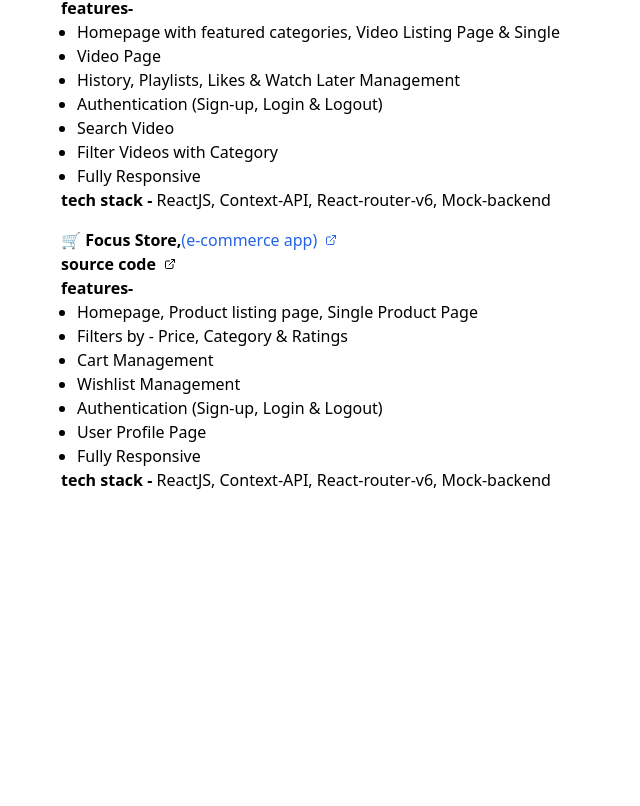
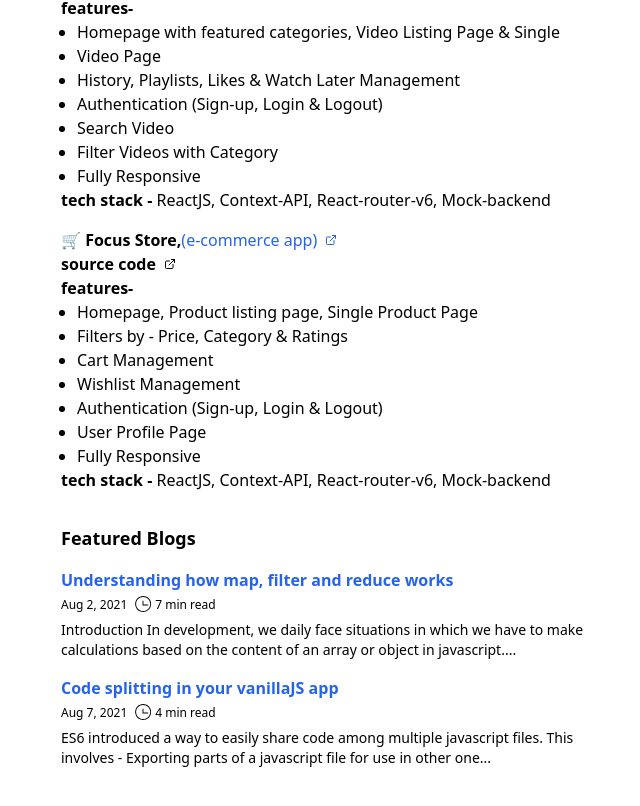
Before and after one commit to SK02K1/portfolio, a Next.js app: page / in a window 1280 px wide. Shown: the part 624-1430 px from the top of the page, without its empty margins (307-947 px from the left). Before the commit the page ends 1180 px from the top, so only its background shows below. Built offline with nearby package versions, Linux system fonts and the light colour scheme.

Commit message:
add: featured blogs listing

```diff
--- /dev/null
+++ b/components/blog-card/index.tsx
@@ -0,0 +1,33 @@
+import { TfiTime } from 'react-icons/tfi';
+
+import { Blog } from 'types';
+
+type Props = {
+  blog: Blog;
+};
+
+export const BlogCard = ({ blog }: Props) => {
+  const { title, publishedOn, duration, introduction, source } = blog;
+
+  const iconStyles = {
+    display: 'inline-block',
+    fontSize: '1rem',
+    margin: '0 0.25rem 0.25rem 0.5rem',
+  };
+
+  return (
+    <div className='mb-4'>
+      <a className='font-semibold text-blue-600' href={source}>
+        {title}
+      </a>
+      <div className='text-xs font-medium py-1'>
+        <span>{publishedOn}</span>
+        <span>
+          <TfiTime style={iconStyles} />
+          {duration} read
+        </span>
+      </div>
+      <p className='text-sm'>{introduction}</p>
+    </div>
+  );
+};
--- a/components/index.ts
+++ b/components/index.ts
@@ -3,3 +3,4 @@
 export { Section } from './section';
 export { ProjectCard } from './project-card';
 export { ExternalLink } from './external-link';
+export { BlogCard } from './blog-card';
--- /dev/null
+++ b/data/blogs/index.json
@@ -0,0 +1,28 @@
+{
+  "blogs": [
+    {
+      "id": "1",
+      "title": "Understanding how map, filter and reduce works",
+      "publishedOn": "Aug 2, 2021",
+      "duration": "7 min",
+      "introduction": "Introduction In development, we daily face situations in which we have to make calculations based on the content of an array or object in javascript....",
+      "source": "https://sourabhkheraliya.hashnode.dev/understanding-how-map-filter-and-reduce-works"
+    },
+    {
+      "id": "2",
+      "title": "Code splitting in your vanillaJS app",
+      "publishedOn": "Aug 7, 2021",
+      "duration": "4 min",
+      "introduction": "ES6 introduced a way to easily share code among multiple javascript files. This involves - Exporting parts of a javascript file for use in other one...",
+      "source": "https://sourabhkheraliya.hashnode.dev/code-splitting-in-your-vanillajs-app"
+    },
+    {
+      "id": "3",
+      "title": "Event Delegation in JS",
+      "publishedOn": "May 14, 2022",
+      "duration": "7 min",
+      "introduction": "Introduction Event delegation is a technique for handling events in javascript. In this technique instead of applying event listeners to the...",
+      "source": "https://sourabhkheraliya.hashnode.dev/event-delegation-in-js"
+    }
+  ]
+}
--- /dev/null
+++ b/lib/blog.ts
@@ -0,0 +1,4 @@
+export const getFeaturedBlogs = async () => {
+  const data = await import('data/blogs/index.json');
+  return data.blogs.slice(0, 2);
+};
--- a/lib/index.ts
+++ b/lib/index.ts
@@ -1 +1,2 @@
 export * from './project';
+export * from './blog';
--- a/pages/index.tsx
+++ b/pages/index.tsx
@@ -1,16 +1,22 @@
 import Head from 'next/head';
 import type { NextPage } from 'next';
-import { getFeaturedProjects } from 'lib';
-import { ProjectCard } from 'components';
-import { Project } from 'types';
+
+import { getFeaturedBlogs, getFeaturedProjects } from 'lib';
+import { BlogCard, ProjectCard } from 'components';
+import { Blog, Project } from 'types';
 
 type Props = {
   featuredProjects: Project[];
+  featuredBlogs: Blog[];
 };
 
-const Home: NextPage<Props> = ({ featuredProjects }: Props) => {
+const Home: NextPage<Props> = ({ featuredProjects, featuredBlogs }: Props) => {
   const featuredProjectsListing = featuredProjects.map((project) => (
     <ProjectCard key={project.id} project={project} />
+  ));
+
+  const featuredBlogsListing = featuredBlogs.map((blog) => (
+    <BlogCard key={blog.id} blog={blog} />
   ));
 
   return (
@@ -29,6 +35,8 @@
       <main>
         <h2 className='text-lg font-semibold py-4'>Featured Projects</h2>
         {featuredProjectsListing}
+        <h2 className='text-lg font-semibold py-4'>Featured Blogs</h2>
+        {featuredBlogsListing}
       </main>
     </div>
   );
@@ -38,9 +46,11 @@
 
 export const getStaticProps = async () => {
   const featuredProjects = await getFeaturedProjects();
+  const featuredBlogs = await getFeaturedBlogs();
   return {
     props: {
       featuredProjects,
+      featuredBlogs,
     },
   };
 };
--- a/types/index.ts
+++ b/types/index.ts
@@ -1 +1,2 @@
 export * from './project.types';
+export * from './blog.types';
```
Also changed, not shown: types/blog.types.ts (added, +8 -0 lines).
